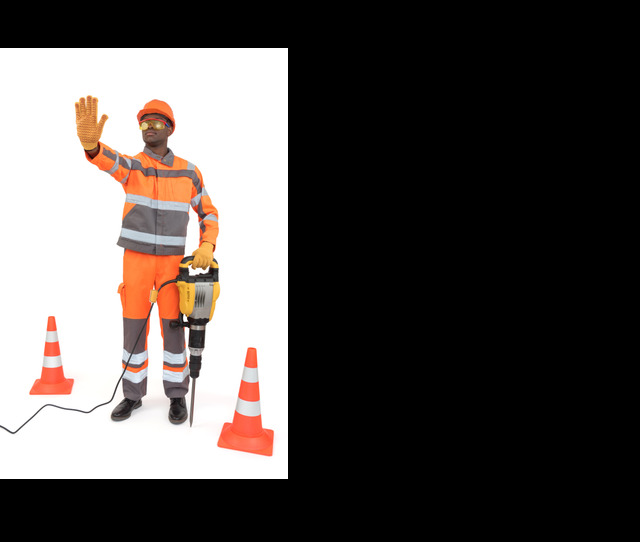
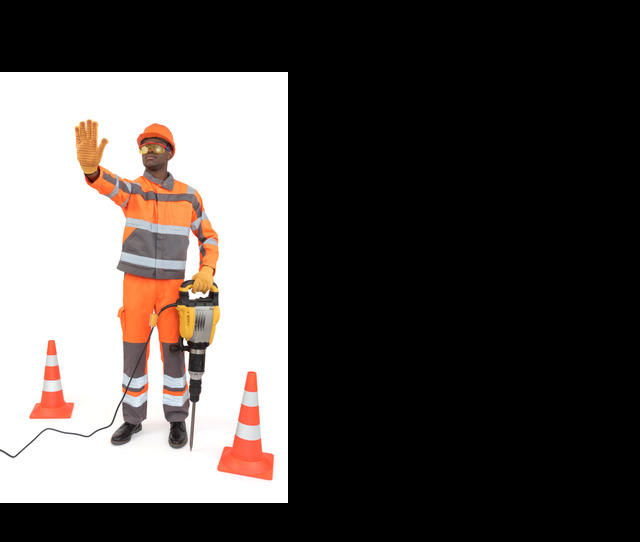
Before and after one commit to hernandw/hernandw.github.io, a React (Vite) app: page / in a window 1280 px wide. Shown: the top 542 px of the page, without its empty margins (0-640 px from the left). Built offline with nearby package versions, Linux system fonts and the light colour scheme; a web font is replaced by a local one.

Commit message:
:bug: prueba3 deploy

```diff
--- a/src/App.jsx
+++ b/src/App.jsx
@@ -5,6 +5,7 @@ const App = () => {
     <div className='flex justify-center items-center flex-col space-y-10'>
       <h1 className="text-3xl font-bold underline text-white text-center mt-20">Sitio Web en Mantenimiento</h1>
       <p className='text-center text-white'>Estamos Trabajando, Gracias</p>
+      <p className='text-center text-white'>Pronto regresaremos</p>
       <img className='w-1/4'  src={images} alt="" />
 
     </div>
```
Also changed, not shown: 3 other files (tests, documents, lock files or other folders).
